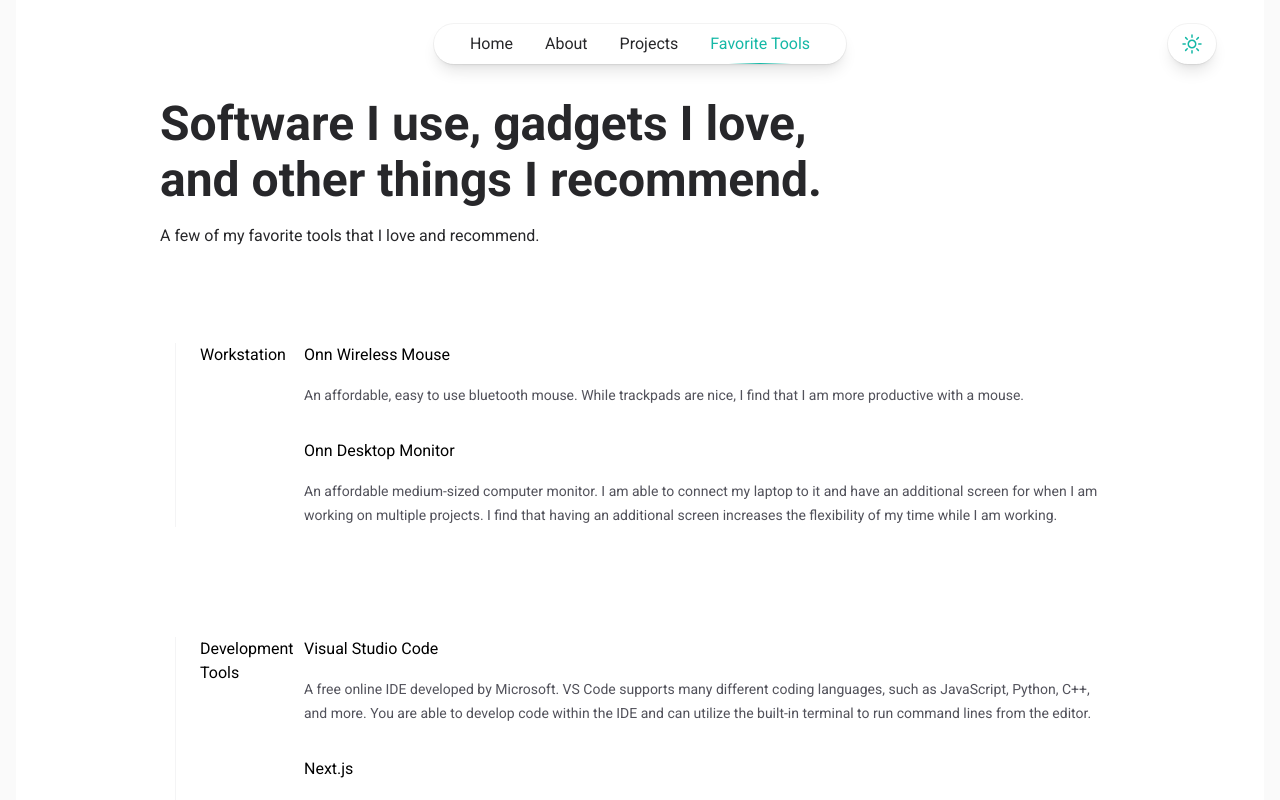
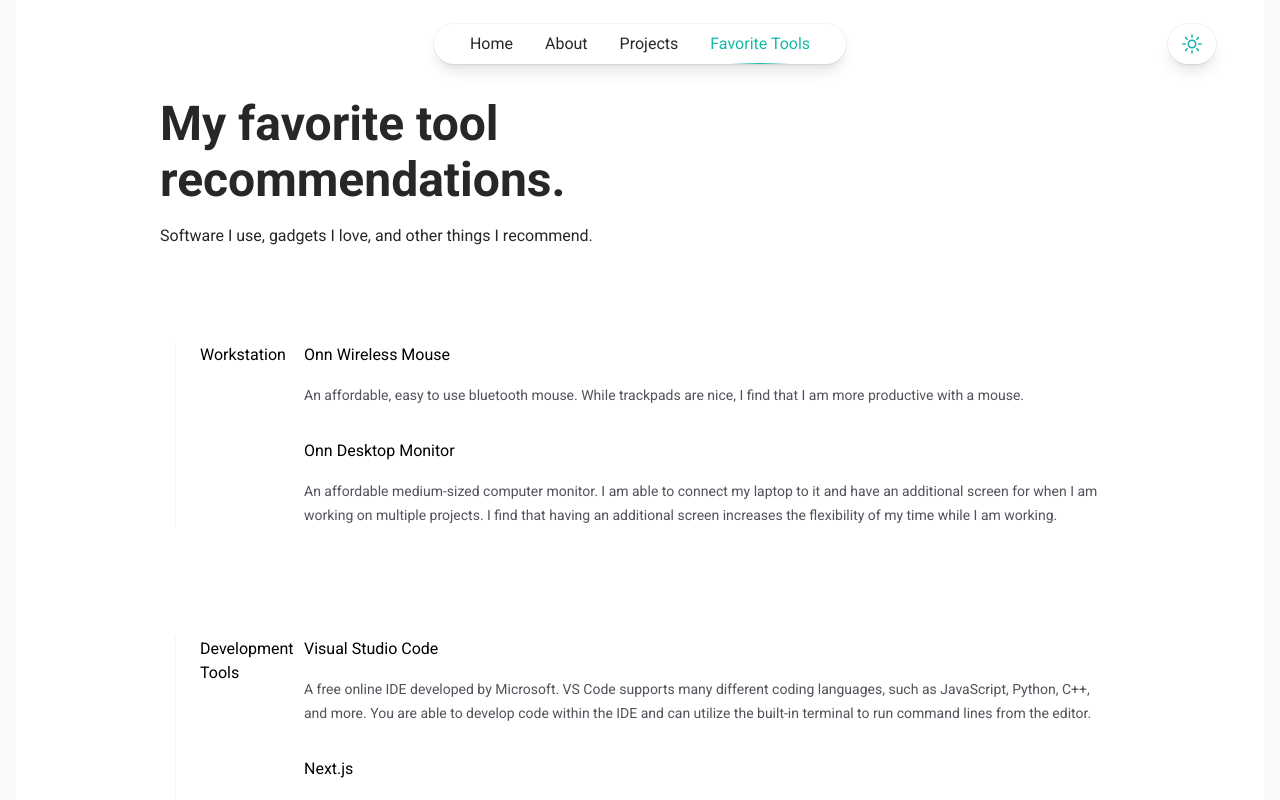
Before and after one commit to mattie-velasquez/mattie-velasquez.github.io, a Next.js app: page /favorite-tools in a window 1280 px wide. Shown: the top 800 px of the page. Built offline with nearby package versions, Linux system fonts and the light colour scheme.

Commit message:
tweak changes wording

```diff
--- a/src/app/about/page.jsx
+++ b/src/app/about/page.jsx
@@ -14,7 +14,7 @@ export default function About() {
         {/* Left Section - Text */}
         <div className="w- full max-w-[464px] lg:">
           <h1 className=" text-zinc-800  dark:text-zinc-100 text-5xl leading-[56px] font-bold mb-4">
-            I'm Mattie. I'm a student of software development, graphic design, and wife.
+            I'm Mattie, a student of software development and graphic design, and a wife.
           </h1>
           <p className="text-zinc-800  dark:text-zinc-100 mb-4">
             I have many hobbies and interests, including graphic design, software development, and learning new things. I am an artist, crafter, musician, and writer. I am a member of the Church of Jesus Christ of Latter-day Saints, and I am married to my best friend, who is taking classes online for his educational goals. We love going on walks, playing games, making each other laugh, and just spending time together.
--- a/src/app/favorite-tools/page.jsx
+++ b/src/app/favorite-tools/page.jsx
@@ -11,10 +11,10 @@ export default function Uses() {
     <div className="flex flex-col lg:pt-6 px-4 lg:px-36 gap-16 pb-16">
       <div className={"w-full lg:w-[672px] gap-[24px]"}>
         <h1 className="lg:text-zinc-800 dark:text-zinc-100 text-5xl leading-[56px] font-bold mb-4">
-        Software I use, gadgets I love, and other things I recommend.
+        My favorite tool recommendations.
         </h1>
         <p className="text-zinc-800  dark:text-zinc-100 mb-4">
-          A few of my favorite tools that I love and recommend.
+        Software I use, gadgets I love, and other things I recommend.
         </p>
       </div>
       <div className="flex flex-col gap-[80px]">
```
